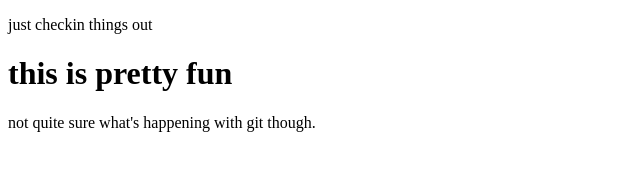
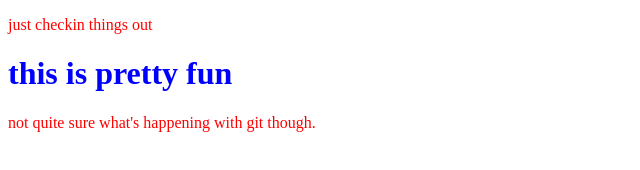
Before and after one commit to wjayb/test, a plain HTML site: page index.html in a window 1280 px wide. Shown: the whole page, without its empty margins (0-640 px from the left). Drawn offline with Linux system fonts and the light colour scheme; files that its build step writes are made by us from their sources.

Commit message:
Linking to stylesheet

```diff
--- a/index.html
+++ b/index.html
@@ -2,6 +2,7 @@
 <html lang="en" dir="ltr">
   <head>
     <meta charset="utf-8">
+    <link rel="stylesheet" href="/mnt/c/Users/theone/Documents/Github/test/main.css">
     <title>I'm just testing things out</title>
   </head>
   <body>
--- a/main.css
+++ b/main.css
@@ -0,0 +1,7 @@
+p {
+  color: red;
+  align-items: center;
+}
+h1 {
+  color: blue;
+}
```
